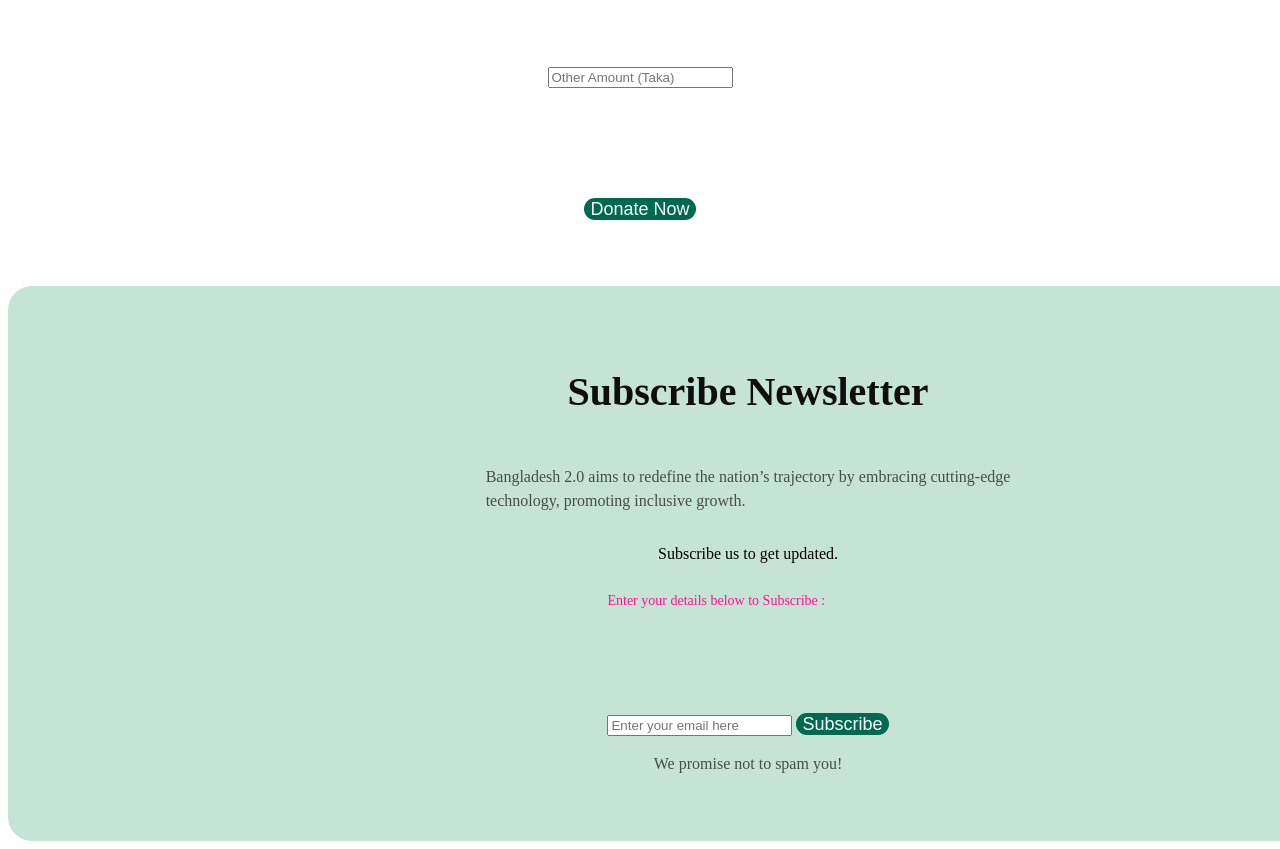
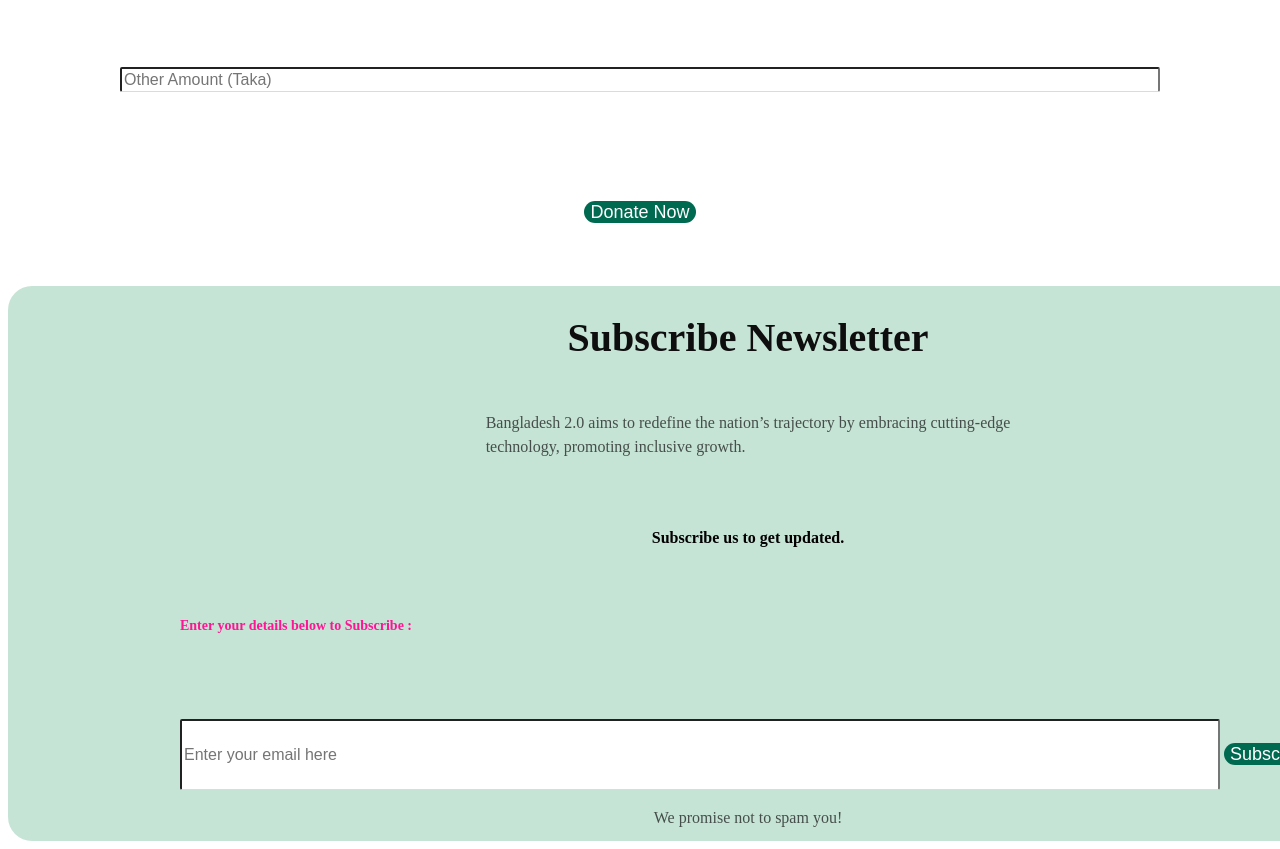
Before and after one commit to Nishath-Mumtahin/My-first-assignment, a plain HTML site: page index.html in a window 1280 px wide. Shown: the part 2675-3524 px from the top of the page. Drawn offline with Linux system fonts and the light colour scheme.

Commit message:
fourth commit

```diff
--- a/index.html
+++ b/index.html
@@ -98,7 +98,7 @@
      <button class="btn-00">1000 Taka</button>
     </div>
    <div class="amount">
-    <input type="number" name="" id=""placeholder="Other Amount (Taka)" required>
+    <input type="number" class="input-feild" name="" id=""placeholder="Other Amount (Taka)" required>
    </div>
     <button class="btn">Donate Now</button>
 </div>
@@ -106,14 +106,16 @@
     <div class="newsletter-content">
         <h2 class="section-title">Subscribe Newsletter</h3>
         <p class="section-description text-center">Bangladesh 2.0 aims to redefine the nation’s trajectory by embracing cutting-edge <br> technology, promoting inclusive growth.</p>
-        <p class="vision-title text-center">Subscribe us to get updated.</p>
+        <p class="text-center">
+            <h4>Subscribe us to get updated.</h4>
+        </p>
     </div>
     <form action="newsletter-form">
 
        <p class="form-subtitle text-center">
-        Enter your details below to Subscribe :
+            <h4 class="form-subtitle text-center">Enter your details below to Subscribe :</h4>
        </p>
-       <input type="email" name="" id=""placeholder="Enter your email here" required>
+       <input type="email" class="input-feild" name="" id=""placeholder="Enter your email here" required>
         <button class="btn" type="submit">Subscribe</button>
     </form>
         <p class="section-description text-center">We promise not to spam you!</p>
--- a/styles/styles.css
+++ b/styles/styles.css
@@ -363,9 +363,14 @@ color:rgb(14, 14, 14);
     font-size: 14px;
     color:deeppink
     }
-
     /* input-feild-edit */
 .input-feild {
-    width: 300px;
-    height: 40px;
+    position: static;
+    width: 1032px;
+    height: 64px;
+    padding: 2px;
+    font-size: 16px;
+    border-bottom: 1px solid rgba(14, 14, 14, 0.15);
+    border-radius: 2px;
+    outline: none;
 }
```
